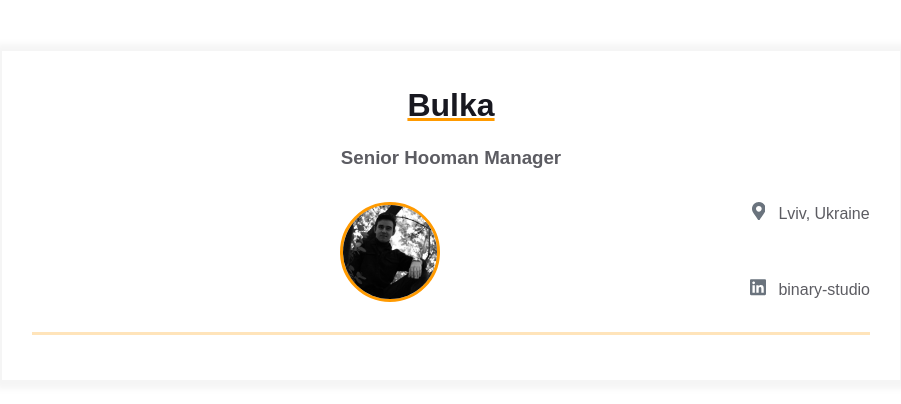
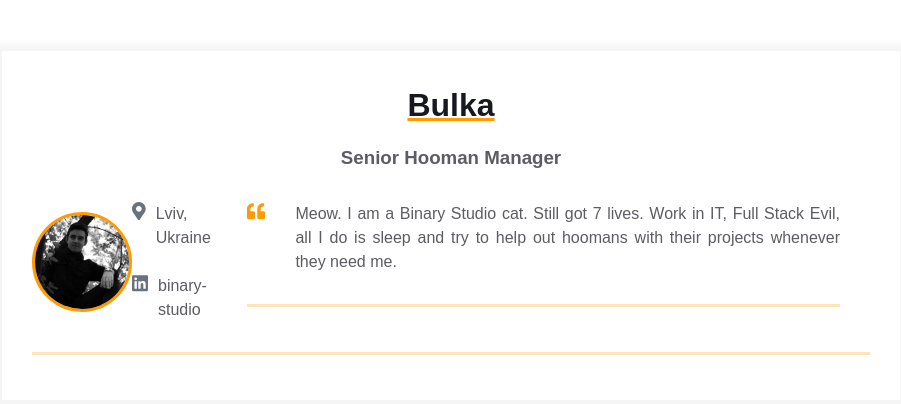
Before and after one commit to RS228/homepage, a plain HTML site: page index.html in a window 1280 px wide. Shown: the whole page, without its empty margins (189-1090 px from the left). Drawn offline with Linux system fonts and the light colour scheme.

Commit message:
Add an intro block

```diff
--- a/index.html
+++ b/index.html
@@ -43,6 +43,24 @@
                         <span>binary-studio</span>
                       </a>
                 </div>
+                <div class="container">
+                    <div class="resume__block">
+                      <div class="intro">
+                        <div class="intro__icon-wrapper">
+                          <svg class="intro__icon" xmlns="http://www.w3.org/2000/svg" viewBox="0 0 512 512">
+                            <path
+                              d="M464 256h-80v-64c0-35.3 28.7-64 64-64h8c13.3 0 24-10.7 24-24V56c0-13.3-10.7-24-24-24h-8c-88.4 0-160 71.6-160 160v240c0 26.5 21.5 48 48 48h128c26.5 0 48-21.5 48-48V304c0-26.5-21.5-48-48-48zm-288 0H96v-64c0-35.3 28.7-64 64-64h8c13.3 0 24-10.7 24-24V56c0-13.3-10.7-24-24-24h-8C71.6 32 0 103.6 0 192v240c0 26.5 21.5 48 48 48h128c26.5 0 48-21.5 48-48V304c0-26.5-21.5-48-48-48z">
+                            </path>
+                          </svg>
+                        </div>
+                        <p class="intro_text">Meow.
+                          I am a Binary Studio cat. Still got 7 lives. Work in IT, Full Stack Evil,
+                          all I do is sleep and try to help out hoomans with their projects whenever
+                          they need me.
+                        </p>
+                      </div>
+                    </div>
+                  </div>
               </div>
             </div>
           </div>
```
